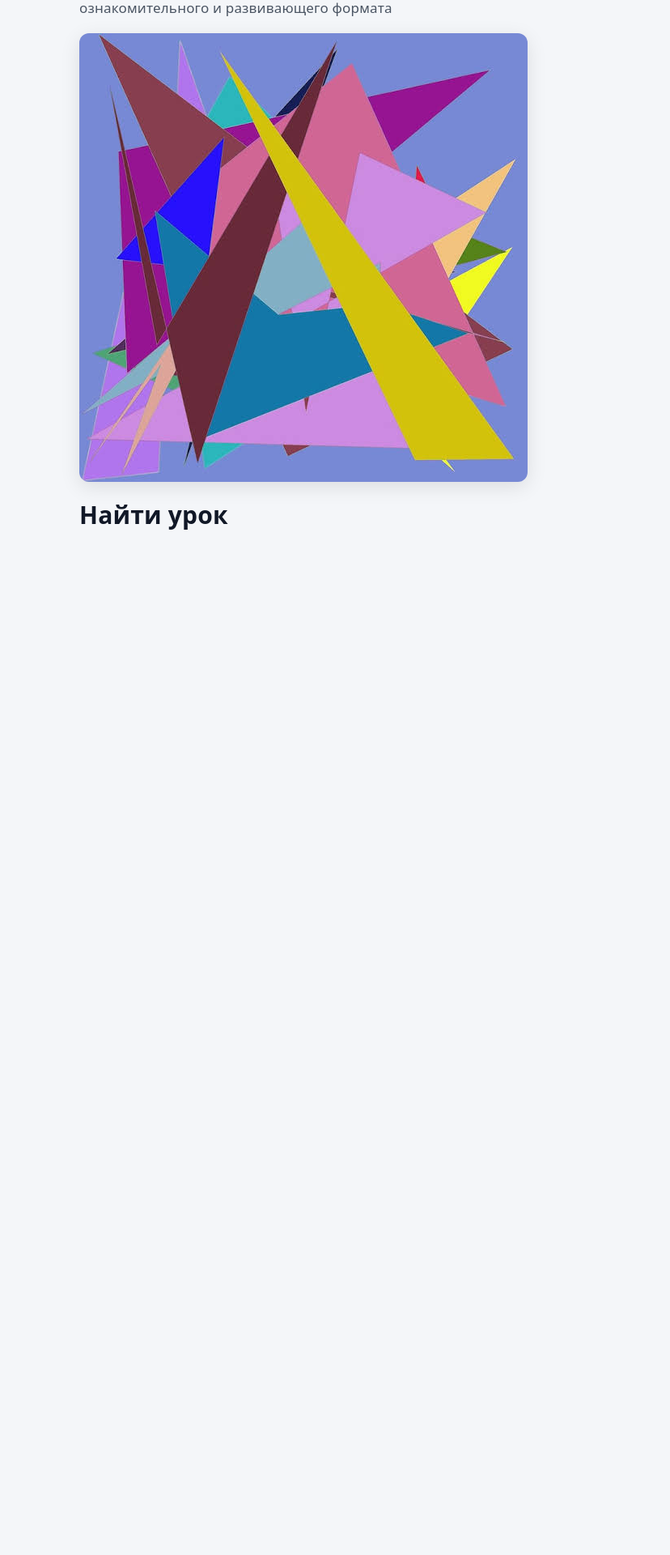
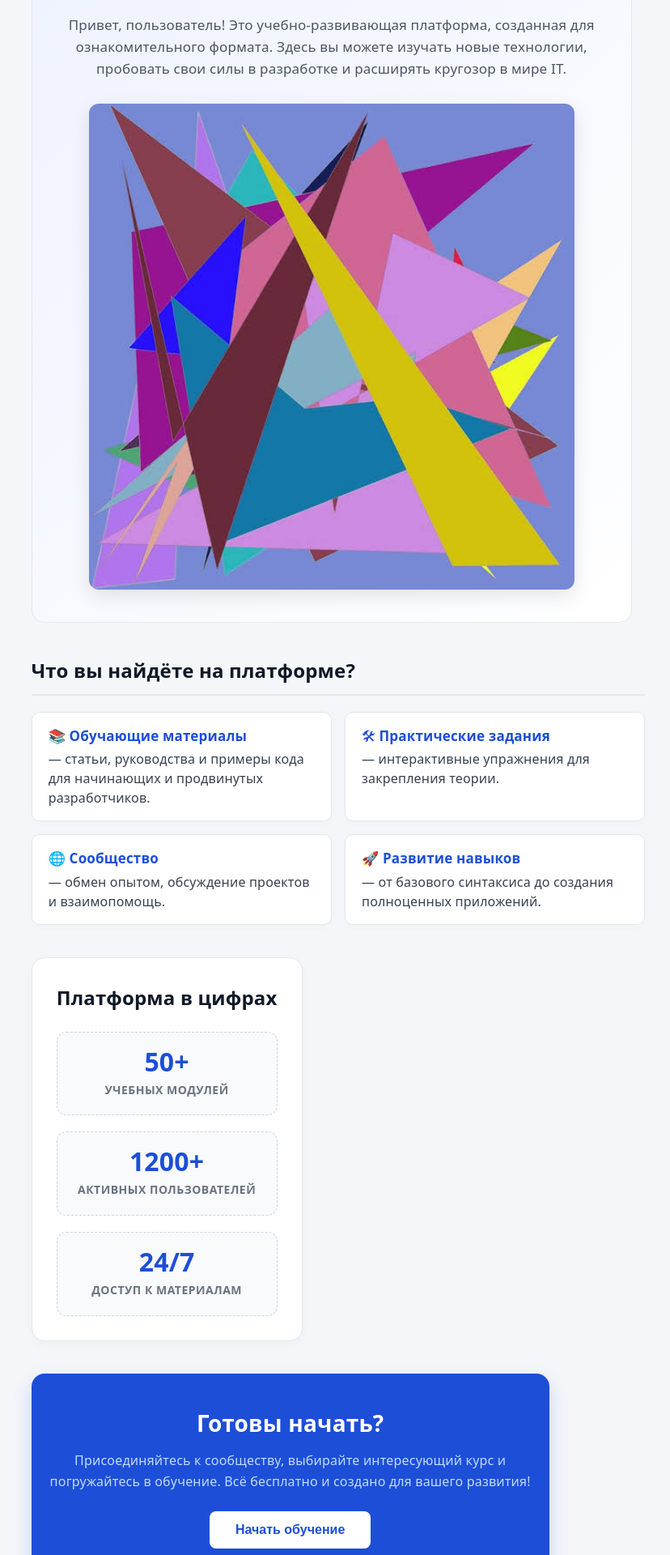
Before and after one commit to noyemkaren-ship-it/geo, a React (Vite) app: page / in a window 1280 px wide. Shown: the part 200-2120 px from the top of the page at 81% size, without its empty margins (222-1050 px from the left). Before the commit the page ends 920 px from the top, so only its background shows below. Built offline with nearby package versions, Linux system fonts and the light colour scheme.

Commit message:
update 4

```diff
--- a/src/App.css
+++ b/src/App.css
@@ -456,3 +456,209 @@ body {
   font-style: italic;
   padding: 20px;
 }
+
+/* ===== Главная страница (Лендинг) ===== */
+.Home-Class {
+  display: flex;
+  flex-direction: column;
+  gap: 40px; /* Отступы между секциями */
+  width: 100%;
+}
+
+/* --- 1. Главный экран (Hero) --- */
+.hero-section {
+  display: flex;
+  flex-direction: column;
+  align-items: center;
+  text-align: center;
+  gap: 20px;
+  background: linear-gradient(135deg, #eef2ff 0%, #ffffff 100%);
+  padding: 40px 20px;
+  border-radius: 16px;
+  border: 1px solid #e5e7eb;
+}
+
+.home-h1 {
+  font-size: 32px;
+  color: #1d4ed8;
+  margin: 0;
+}
+
+.Description {
+  font-size: 17px;
+  color: #4b5563;
+  max-width: 700px;
+  line-height: 1.6;
+}
+
+.home-photo {
+  max-width: 100%;
+  width: 600px; /* Ограничиваем максимальную ширину картинки */
+  border-radius: 12px;
+  box-shadow: 0 8px 24px rgba(0, 0, 0, 0.1);
+  margin-top: 10px;
+}
+
+/* --- 2. Блок с преимуществами --- */
+.features-section {
+  text-align: left;
+}
+
+.features-section h2 {
+  font-size: 24px;
+  color: #111827;
+  margin-bottom: 20px;
+  padding-bottom: 10px;
+  border-bottom: 2px solid #e5e7eb;
+}
+
+.features-list {
+  list-style: none;
+  padding: 0;
+  display: grid;
+  grid-template-columns: repeat(auto-fit, minmax(300px, 1fr));
+  gap: 16px;
+}
+
+.features-list li {
+  background: #ffffff;
+  padding: 16px 20px;
+  border: 1px solid #e5e7eb;
+  border-radius: 10px;
+  box-shadow: 0 2px 8px rgba(0, 0, 0, 0.03);
+  transition: transform 0.15s ease, box-shadow 0.15s ease;
+  color: #374151;
+  line-height: 1.5;
+}
+
+.features-list li:hover {
+  transform: translateY(-2px);
+  box-shadow: 0 6px 16px rgba(0, 0, 0, 0.06);
+}
+
+.features-list strong {
+  color: #1d4ed8; /* Выделяем заголовки пунктов синим */
+  display: block;
+  margin-bottom: 4px;
+  font-size: 17px;
+}
+
+/* --- 3. Блок статистики --- */
+.stats-section {
+  background: #ffffff;
+  padding: 30px;
+  border-radius: 16px;
+  border: 1px solid #e5e7eb;
+  text-align: center;
+  box-shadow: 0 4px 12px rgba(0, 0, 0, 0.03);
+}
+
+.stats-section h2 {
+  font-size: 24px;
+  color: #111827;
+  margin-bottom: 24px;
+}
+
+.stats-grid {
+  display: grid;
+  grid-template-columns: repeat(auto-fit, minmax(150px, 1fr));
+  gap: 20px;
+}
+
+.stat-item {
+  display: flex;
+  flex-direction: column;
+  align-items: center;
+  justify-content: center;
+  padding: 20px;
+  background: #f8fafc;
+  border-radius: 12px;
+  border: 1px dashed #cbd5e1;
+}
+
+.stat-number {
+  font-size: 32px;
+  font-weight: 700;
+  color: #1d4ed8;
+  line-height: 1;
+  margin-bottom: 8px;
+}
+
+.stat-label {
+  font-size: 14px;
+  color: #6b7280;
+  text-transform: uppercase;
+  letter-spacing: 0.5px;
+  font-weight: 600;
+}
+
+/* --- 4. Призыв к действию (CTA) --- */
+.cta-section {
+  background: #1d4ed8; /* Синий фон */
+  color: #ffffff;
+  padding: 40px 20px;
+  border-radius: 16px;
+  text-align: center;
+  box-shadow: 0 10px 25px rgba(29, 78, 216, 0.2);
+}
+
+.cta-section h2 {
+  color: #ffffff;
+  font-size: 28px;
+  margin-bottom: 12px;
+}
+
+.cta-section p {
+  color: #bfdbfe;
+  max-width: 600px;
+  margin: 0 auto 24px auto;
+  font-size: 16px;
+  line-height: 1.6;
+}
+
+.cta-button {
+  background: #ffffff;
+  color: #1d4ed8;
+  border: none;
+  padding: 14px 32px;
+  font-size: 16px;
+  font-weight: 700;
+  border-radius: 8px;
+  cursor: pointer;
+  transition: background 0.2s ease, transform 0.1s ease;
+}
+
+.cta-button:hover {
+  background: #eef2ff;
+  transform: scale(1.05);
+}
+
+.cta-button:active {
+  transform: scale(0.98);
+}
+
+/* --- 5. Футер --- */
+.home-footer {
+  text-align: center;
+  padding: 20px 0;
+  margin-top: 20px;
+  border-top: 1px solid #e5e7eb;
+  color: #9ca3af;
+  font-size: 14px;
+}
+
+/* --- Адаптив для мобильных --- */
+@media (max-width: 600px) {
+  .hero-section {
+    padding: 20px 15px;
+  }
+  .home-h1 {
+    font-size: 26px;
+  }
+  .stats-grid {
+    grid-template-columns: 1fr; /* В статистике на телефоне ставим друг под другом */
+  }
+  .cta-section h2 {
+    font-size: 22px;
+  }
+}
--- a/src/components/home.jsx
+++ b/src/components/home.jsx
@@ -3,15 +3,79 @@
 function Home() {
   return (
     <div className="Home-Class">
-      <h1 className="home-h1">Главная страница</h1>
-      <p className="Description">
-        Привет пользователь, это платформа написана для сугубо
-        ознакомительного и развивающего формата
-      </p>
-      <img className="home-photo" src="home-photo.jpg" alt="Не удалось загрузить" />
-      <h1 className="home-h1">Найти урок</h1>
+      <section className="hero-section">
+        <h1 className="home-h1">Добро пожаловать на платформу!</h1>
+        <p className="Description">
+          Привет, пользователь! Это учебно-развивающая платформа, созданная для
+          ознакомительного формата. Здесь вы можете изучать новые технологии,
+          пробовать свои силы в разработке и расширять кругозор в мире IT.
+        </p>
+        <img
+          className="home-photo"
+          src="home-photo.jpg"
+          alt="Иллюстрация платформы"
+        />
+      </section>
+
+      <section className="features-section">
+        <h2>Что вы найдёте на платформе?</h2>
+        <ul className="features-list">
+          <li>
+            <strong>📚 Обучающие материалы</strong> — статьи, руководства и
+            примеры кода для начинающих и продвинутых разработчиков.
+          </li>
+          <li>
+            <strong>🛠 Практические задания</strong> — интерактивные упражнения
+            для закрепления теории.
+          </li>
+          <li>
+            <strong>🌐 Сообщество</strong> — обмен опытом, обсуждение проектов и
+            взаимопомощь.
+          </li>
+          <li>
+            <strong>🚀 Развитие навыков</strong> — от базового синтаксиса до
+            создания полноценных приложений.
+          </li>
+        </ul>
+      </section>
+
+      {/* Блок со статистикой (можно заменить на реальные данные) */}
+      <section className="stats-section">
+        <h2>Платформа в цифрах</h2>
+        <div className="stats-grid">
+          <div className="stat-item">
+            <span className="stat-number">50+</span>
+            <span className="stat-label">учебных модулей</span>
+          </div>
+          <div className="stat-item">
+            <span className="stat-number">1200+</span>
+            <span className="stat-label">активных пользователей</span>
+          </div>
+          <div className="stat-item">
+            <span className="stat-number">24/7</span>
+            <span className="stat-label">доступ к материалам</span>
+          </div>
+        </div>
+      </section>
+
+      {/* Призыв к действию */}
+      <section className="cta-section">
+        <h2>Готовы начать?</h2>
+        <p>
+          Присоединяйтесь к сообществу, выбирайте интересующий курс и
+          погружайтесь в обучение. Всё бесплатно и создано для вашего развития!
+        </p>
+        <button className="cta-button" onClick={() => alert('Переход к регистрации')}>
+          Начать обучение
+        </button>
+      </section>
+
+      {/* Небольшой футер с контактами */}
+      <footer className="home-footer">
+        <p>© 2025 Учебная платформа. Связь: support@example.com</p>
+      </footer>
     </div>
-  )
+  );
 }
 
-export default Home
+export default Home;
--- a/src/components/lessons.jsx
+++ b/src/components/lessons.jsx
@@ -1,5 +1,6 @@
 import { getData } from "../data/data"
 import Lesson from "./lesson"
+import Search from "./search"
 
 function Lessons() {
   const data = getData()
```
